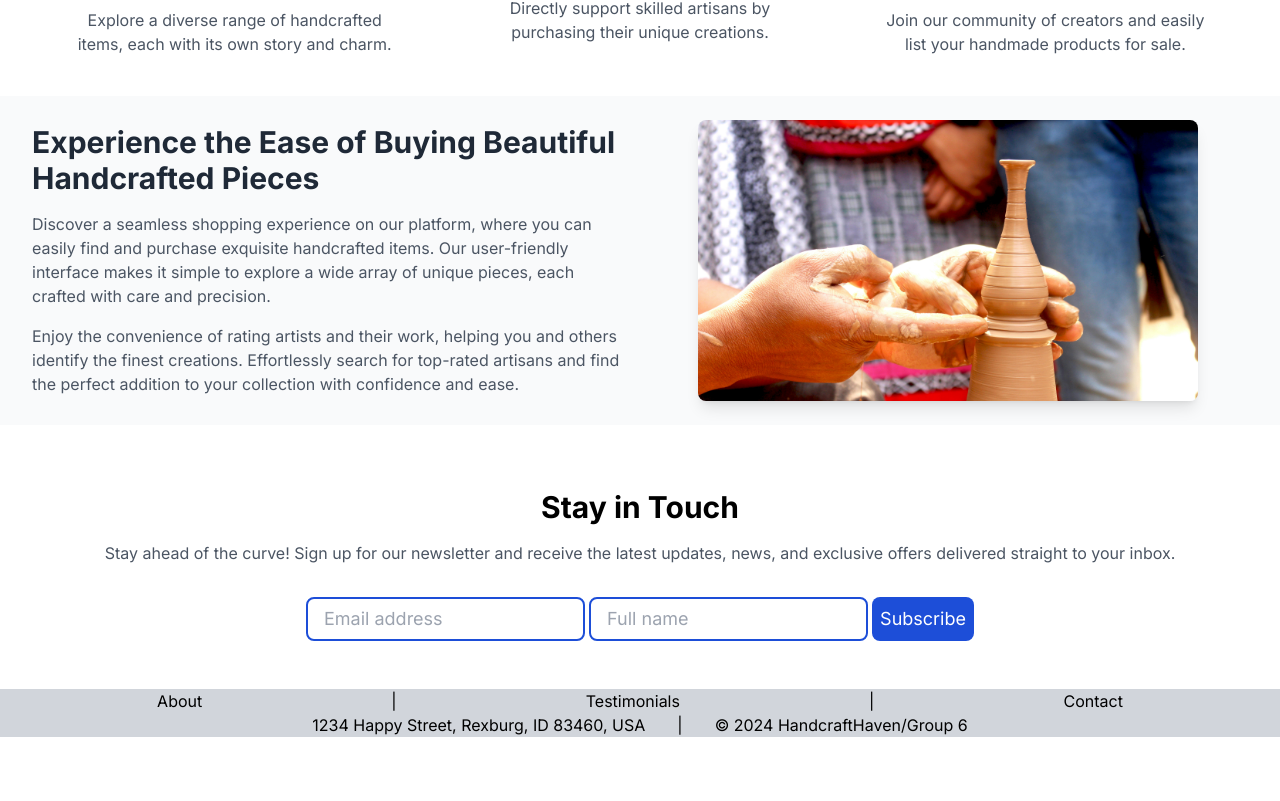
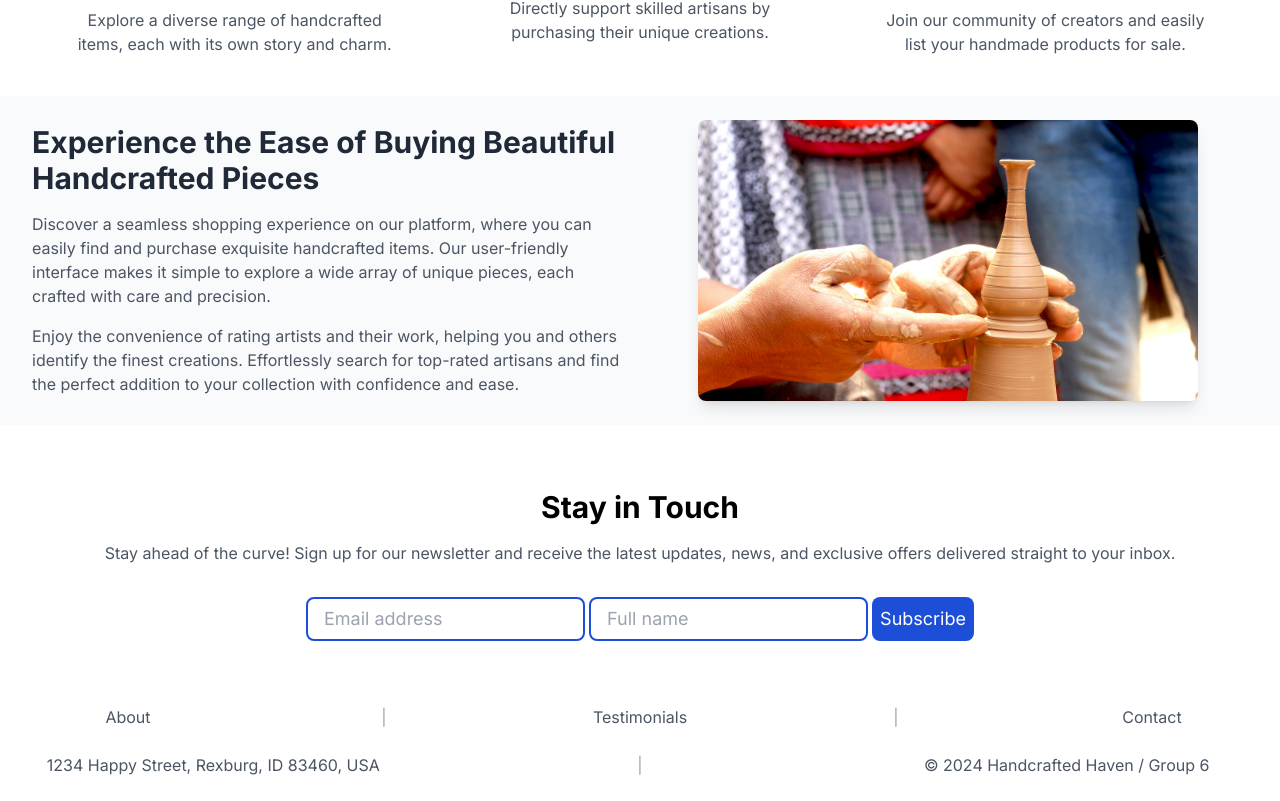
Before and after one commit to AbelAguilarAguirre/handcrafted-haven, a Next.js app: page / in a window 1280 px wide. Shown: the part 1192-1993 px from the top of the page. Before the commit the page ends 1945 px from the top, so only its background shows below. Built offline with nearby package versions, Linux system fonts and the light colour scheme.

Commit message:
Adjust CSS to page

```diff
--- a/src/app/ui/footer.tsx
+++ b/src/app/ui/footer.tsx
@@ -1,29 +1,44 @@
-import React, { Component } from 'react';
+import React from 'react';
 import Link from 'next/link';
 
 export default function Footer() {
     const current_year = new Date().getFullYear();
     return (
-        <div id="section_footer">
-            <div className='bg-gray-300  flex justify-evenly space-x-8'>
-                <Link href="/about" target="_blank" className='btn btn-link hover:font-bold hover:text-gray-400'>
+        <div id="section_footer" className="bg-white">
+            <div className='grid grid-cols-5 py-4 justify-items-center'>
+                <div className='flex justify-center'>
+                    <Link
+                    href="/about"
+                    target="_blank"
+                    className='btn btn-link text-gray-600 hover:font-bold hover:text-gray-800'>
                         About
                     </Link>
-                <span> | </span>
-                <Link href="/testimonial" target="_blank" className='btn btn-link hover:font-bold hover:text-gray-400'>
+                </div>
+                <span className="text-gray-400"> | </span>
+                <div className='flex justify-center'>
+                    <Link
+                    href="/testimonial"
+                    target="_blank"
+                    className='btn btn-link text-gray-600 hover:font-bold hover:text-gray-800'
+                    >
                         Testimonials
                     </Link>
-                <span> | </span>
-                <Link href="mailto:Julie<jlcrowther@byui.edu>" className='btn btn-link hover:font-bold hover:text-gray-400'>
+                </div>
+                <span className="text-gray-400"> | </span>
+                <div className='flex justify-center'>
+                    <Link
+                    href="mailto:Julie<jlcrowther@byui.edu>"
+                    className='btn btn-link text-gray-600 hover:font-bold hover:text-gray-800'
+                    >
                         Contact
                     </Link>
                 </div>
-            <div className='bg-gray-300 flex justify-center space-x-8 mb-4'>
-                <p>1234 Happy Street, Rexburg, ID 83460, USA</p>
-                <span> | </span>
-                <p>{`© ${current_year} HandcraftHaven/Group 6`}</p>
             </div>
-
+            <div className='grid grid-cols-3 py-2 mb-4 justify-items-center'>
+                <p className="text-gray-600 text-center">1234 Happy Street, Rexburg, ID 83460, USA</p>
+                <span className="text-gray-400"> | </span>
+                <p className="text-gray-600 text-center">{`© ${current_year} Handcrafted Haven / Group 6`}</p>
+            </div>
         </div>
     );
 }
```
Lines whose indentation alone changed are shown as unchanged.
